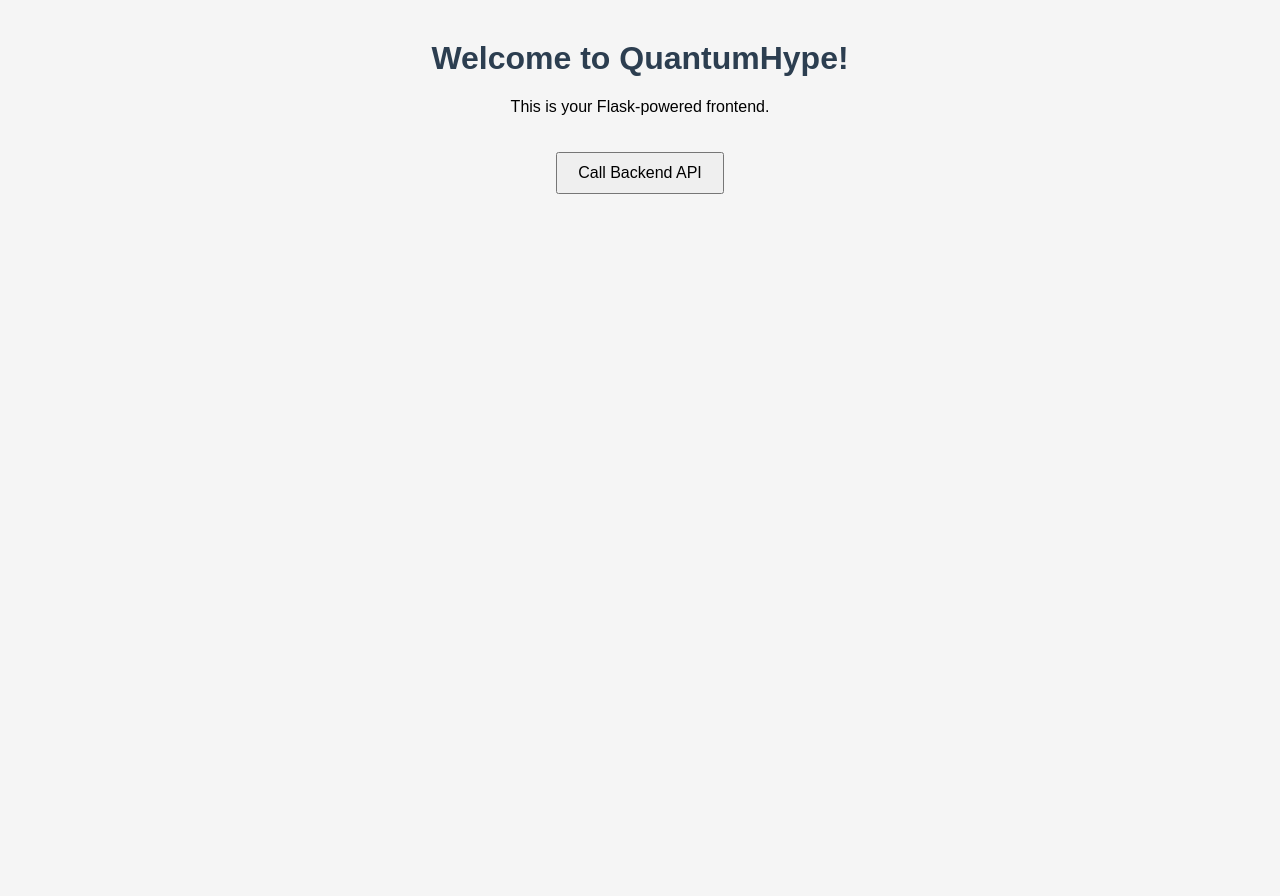
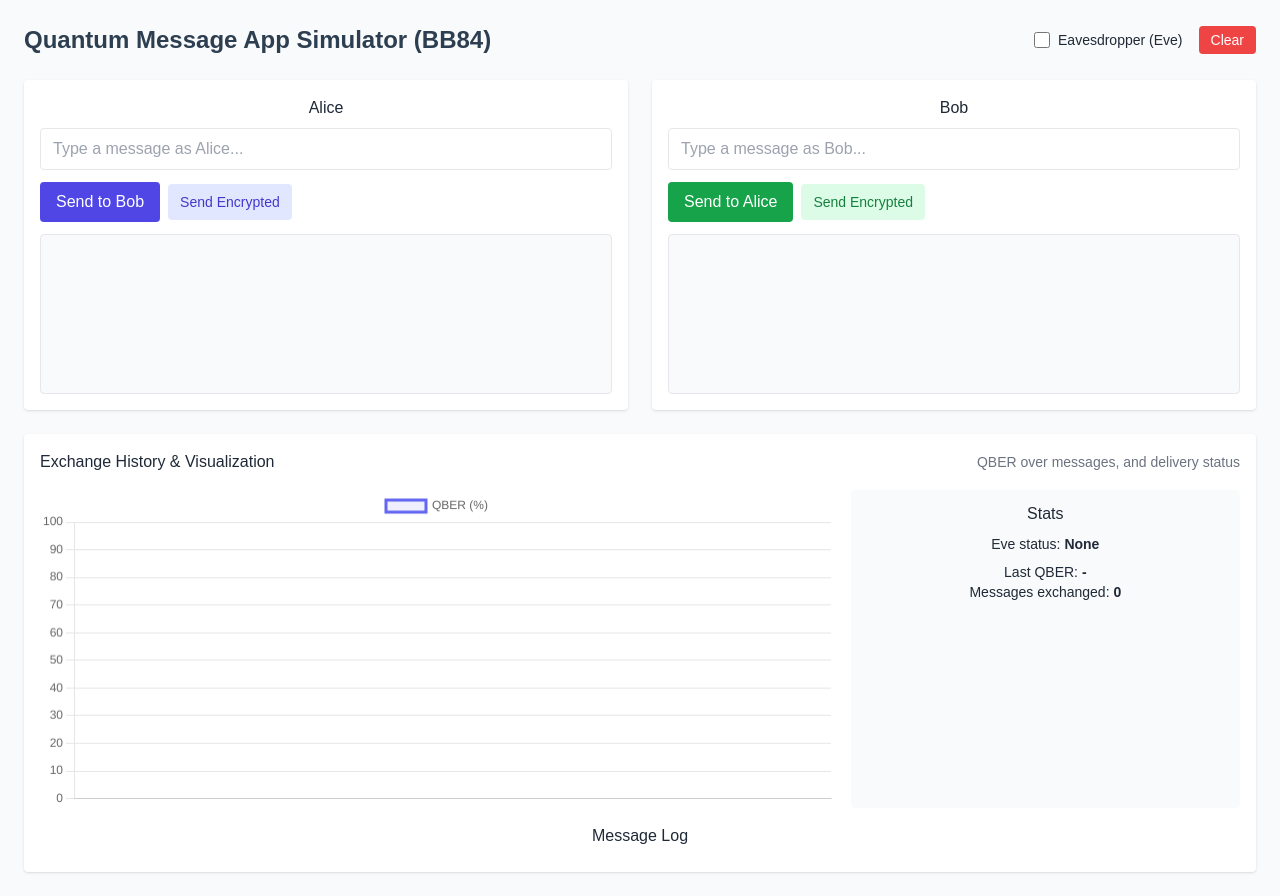
Before and after one commit to frankmathewsajan/QuantumHype, a Flask app: page / in a window 1280 px wide. Before the commit the page ends 194 px from the top, so only its background shows below. Run offline with Flask 3, Linux system fonts and the light colour scheme; parts of the project's set-up code (start-up, migrations or seed data) failed here and were passed over; some libraries are stand-ins or nearby versions.

Commit message:
added UI

```diff
--- a/main.py
+++ b/main.py
@@ -1,85 +1,139 @@
 import random
 from qiskit import QuantumCircuit
 from qiskit_aer import Aer
+from flask import Flask, render_template, jsonify, request
 
-def bb84(num_bits=20, eavesdrop=False):
-    # Step 1: Alice chooses random bits and bases
-    alice_bits = [random.randint(0, 1) for _ in range(num_bits)]
-    alice_bases = [random.randint(0, 1) for _ in range(num_bits)]  # 0=Z basis, 1=X basis
+app = Flask(__name__)
 
-    # Step 2: Alice prepares qubits
+def bb84_message_sim(message, eavesdrop=False):
+    steps = []
+    # Convert message to bits (ASCII, 8 bits per char)
+    bits = []
+    for c in message:
+        bits.extend([int(b) for b in format(ord(c), '08b')])
+    num_bits = len(bits)
+    steps.append({'step': 'text_to_bits', 'text': message, 'bits': bits, 'bit_string': ''.join(str(b) for b in bits)})
+
+    alice_bits = bits
+    alice_bases = [random.randint(0, 1) for _ in range(num_bits)]
+    steps.append({'step': 'alice_bases', 'bases': alice_bases})
+
     qubits = []
+    prepared_states = []
     for bit, basis in zip(alice_bits, alice_bases):
         qc = QuantumCircuit(1, 1)
+        state_descr = None
         if bit == 1:
-            qc.x(0)  # Encode bit
+            qc.x(0)
         if basis == 1:
+            qc.h(0)
+        # Describe prepared quantum state for visualization
+        if basis == 0 and bit == 0:
+            state_descr = '|0>'
+        elif basis == 0 and bit == 1:
+            state_descr = '|1>'
+        elif basis == 1 and bit == 0:
+            state_descr = '|+>'
+        elif basis == 1 and bit == 1:
+            state_descr = '|->'
+        prepared_states.append({'bit': bit, 'basis': basis, 'state': state_descr})
+        qubits.append(qc)
+    steps.append({'step': 'alice_prepare', 'prepared': prepared_states})
 
-            from flask import Flask, render_template, jsonify
+    eve_bases = []
+    eve_results = []
+    if eavesdrop:
+        eve_actions = []
+        for i, qc in enumerate(qubits):
+            eve_basis = random.randint(0, 1)
+            eve_bases.append(eve_basis)
+            # Simulate Eve measurement result: if measuring in same basis as preparation, she'll get the prepared bit; otherwise random
+            if eve_basis == alice_bases[i]:
+                eve_result = alice_bits[i]
+            else:
+                eve_result = random.randint(0, 1)
+            eve_results.append(eve_result)
+            # Reprepare qubit according to Eve's measured outcome in the same basis (so she resends her measured state)
+            qc.reset(0)
+            if eve_basis == 0:
+                if eve_result == 1:
+                    qc.x(0)
+            else:
+                if eve_result == 0:
+                    qc.h(0)
+                else:
+                    qc.x(0)
+                    qc.h(0)
+            eve_actions.append({'index': i, 'eve_basis': eve_basis, 'eve_result': eve_result, 'resent_state': ('|0>' if (eve_basis==0 and eve_result==0) else ('|1>' if (eve_basis==0 and eve_result==1) else ('|+>' if (eve_basis==1 and eve_result==0) else '|->')) )})
+        steps.append({'step': 'eve_actions', 'actions': eve_actions})
 
-            app = Flask(__name__)
+    bob_bases = [random.randint(0, 1) for _ in range(num_bits)]
+    steps.append({'step': 'bob_bases', 'bases': bob_bases})
 
-            @app.route('/')
-            def index():
-                return render_template('index.html')
-
-            @app.route('/api/hello')
-            def hello_api():
-                return jsonify({'message': 'Hello from the Flask backend!'})
-
-            if __name__ == '__main__':
-                app.run(debug=True)
-
-    # Step 3: Eve intercepts (optional)
-    if eavesdrop:
-        for qc in qubits:
-            eve_basis = random.randint(0, 1)
-            if eve_basis == 1:
-                qc.h(0)
-            qc.measure(0, 0)  # Eve measures
-            qc.barrier()
-            qc.reset(0)       # Resend qubit
-            qc.barrier()
-
-    # Step 4: Bob chooses random bases and measures
-    bob_bases = [random.randint(0, 1) for _ in range(num_bits)]
     results = []
     simulator = Aer.get_backend('aer_simulator')
-
     for qc, basis in zip(qubits, bob_bases):
         circ = qc.copy()
         if basis == 1:
             circ.h(0)
         circ.measure(0, 0)
-
-        # In Qiskit 1.x, use run() instead of execute()
         job = simulator.run(circ, shots=1, memory=True)
         result = job.result()
         results.append(int(result.get_memory()[0]))
+    steps.append({'step': 'bob_results', 'results': results})
 
-    # Step 5: Key sifting
     sifted_key_alice = []
     sifted_key_bob = []
+    sifted_indices = []
     for i in range(num_bits):
         if alice_bases[i] == bob_bases[i]:
             sifted_key_alice.append(alice_bits[i])
             sifted_key_bob.append(results[i])
+            sifted_indices.append(i)
+    steps.append({'step': 'sifting', 'sifted_indices': sifted_indices, 'alice_sifted': sifted_key_alice, 'bob_sifted': sifted_key_bob})
 
-    # Step 6: Calculate QBER
     errors = sum([a != b for a, b in zip(sifted_key_alice, sifted_key_bob)])
     qber = errors / len(sifted_key_alice) if sifted_key_alice else 0
+    eve_detected = qber > 0.15  # Arbitrary threshold for eavesdropping detection
+    steps.append({'step': 'qber', 'errors': errors, 'qber': qber, 'eve_detected': eve_detected})
 
-    print("\n=== BB84 Simulation Results ===")
-    print(f"Total bits sent: {num_bits}")
-    print(f"Sifted key length: {len(sifted_key_alice)}")
-    print(f"QBER: {qber*100:.2f}%")
-    print("Final shared key (Alice):", sifted_key_alice)
-    print("Final shared key (Bob)  :", sifted_key_bob)
+    # Try to reconstruct message from sifted key (if enough bits)
+    delivered_message = None
+    reconstruction_steps = []
+    if len(sifted_key_bob) >= 8:
+        chars = []
+        for i in range(0, len(sifted_key_bob) - len(sifted_key_bob)%8, 8):
+            byte = sifted_key_bob[i:i+8]
+            val = int(''.join(str(b) for b in byte), 2)
+            chars.append({'byte_index': i//8, 'bits': byte, 'value': val, 'char': chr(val)})
+        delivered_message = ''.join([c['char'] for c in chars])
+        reconstruction_steps = chars
+    steps.append({'step': 'reconstruction', 'reconstruction': reconstruction_steps, 'delivered_message': delivered_message})
 
-# Run without Eve
-print("Run 1: Without Eve (Expected low QBER)")
-bb84(num_bits=20, eavesdrop=False)
+    return {
+        'original_message': message,
+        'delivered_message': delivered_message,
+        'eve_detected': eve_detected,
+        'qber': qber,
+        'alice_key': sifted_key_alice,
+        'bob_key': sifted_key_bob,
+        'sifted_indices': sifted_indices,
+        'total_bits': num_bits,
+        'sifted_key_length': len(sifted_key_alice),
+        'steps': steps
+    }
 
-# Run with Eve
-print("\nRun 2: With Eve (Expected high QBER)")
-bb84(num_bits=20, eavesdrop=True)
+@app.route('/')
+def index():
+    return render_template('index.html')
+
+@app.route('/api/message', methods=['POST'])
+def api_message():
+    data = request.get_json()
+    message = data.get('message', '')
+    eavesdrop = bool(data.get('eavesdrop', False))
+    result = bb84_message_sim(message, eavesdrop=eavesdrop)
+    return jsonify(result)
+
+if __name__ == '__main__':
+    app.run(debug=True)
--- a/static/app.js
+++ b/static/app.js
@@ -1,5 +1,174 @@
-document.getElementById('api-btn').addEventListener('click', async () => {
-    const response = await fetch('/api/hello');
-    const data = await response.json();
-    document.getElementById('api-response').textContent = data.message;
+document.addEventListener('DOMContentLoaded', function() {
+    const form = document.getElementById('message-form');
+    const resultDiv = document.getElementById('result');
+    form.addEventListener('submit', async function(e) {
+        e.preventDefault();
+        resultDiv.innerHTML = 'Sending message...';
+        const message = document.getElementById('message').value;
+        const eavesdrop = document.getElementById('eavesdrop').checked;
+        const response = await fetch('/api/message', {
+            method: 'POST',
+            headers: { 'Content-Type': 'application/json' },
+            body: JSON.stringify({ message, eavesdrop })
+        });
+        const data = await response.json();
+        let eveStatus = data.eve_detected
+            ? '<span style="color:red;font-weight:bold;">Eavesdropping Detected! (QBER: ' + (data.qber*100).toFixed(2) + '%)</span>'
+            : '<span style="color:green;font-weight:bold;">No Eavesdropping Detected (QBER: ' + (data.qber*100).toFixed(2) + '%)</span>';
+        let deliveryStatus = (data.delivered_message === data.original_message)
+            ? '<span style="color:green;font-weight:bold;">Message delivered securely to Bob!</span>'
+            : '<span style="color:orange;font-weight:bold;">Message corrupted or incomplete.</span>';
+        resultDiv.innerHTML = `
+            <div style="margin-bottom:10px;">${eveStatus}</div>
+            <div style="margin-bottom:10px;">${deliveryStatus}</div>
+            <b>Alice sent:</b> ${data.original_message}<br>
+            <b>Bob received:</b> ${data.delivered_message || '<i>(not enough bits to reconstruct)</i>'}<br>
+            <details style="margin-top:10px;"><summary>Show BB84 Details</summary>
+                <b>Total bits sent:</b> ${data.total_bits}<br>
+                <b>Sifted key length:</b> ${data.sifted_key_length}<br>
+                <b>Final shared key (Alice):</b> ${data.alice_key.join(' ')}<br>
+                <b>Final shared key (Bob):</b> ${data.bob_key.join(' ')}<br>
+            </details>
+        `;
+    });
 });
+
+let qberChart;
+let qberData = [];
+let msgCount = 0;
+
+function initChart() {
+    const ctx = document.getElementById('qberChart').getContext('2d');
+    qberChart = new Chart(ctx, {
+        type: 'line',
+        data: {
+            labels: [],
+            datasets: [{
+                label: 'QBER (%)',
+                data: [],
+                borderColor: 'rgba(99,102,241,1)',
+                backgroundColor: 'rgba(99,102,241,0.1)',
+                tension: 0.3
+            }]
+        },
+        options: {
+            scales: {
+                y: { beginAtZero: true, max: 100 }
+            }
+        }
+    });
+}
+
+function updateStats(eveDetected, qber) {
+    document.getElementById('stat-eve').innerHTML = 'Eve status: <span class="font-semibold">' + (eveDetected ? 'Detected' : 'None') + '</span>';
+    document.getElementById('stat-last').innerHTML = 'Last QBER: <span class="font-semibold">' + (qber*100).toFixed(2) + '%</span>';
+    msgCount += 1;
+    document.getElementById('stat-count').innerHTML = 'Messages exchanged: <span class="font-semibold">' + msgCount + '</span>';
+}
+
+function addLog(entry) {
+    const div = document.createElement('div');
+    div.className = 'message-log-item';
+    div.innerHTML = entry;
+    const log = document.getElementById('message-log');
+    log.prepend(div);
+}
+
+function addAliceMessage(text) {
+    const m = document.createElement('div');
+    m.className = 'alice';
+    m.textContent = text;
+    document.getElementById('alice-messages').prepend(m);
+}
+function addBobMessage(text) {
+    const m = document.createElement('div');
+    m.className = 'bob';
+    m.textContent = text;
+    document.getElementById('bob-messages').prepend(m);
+}
+
+async function sendMessage(sender, message, eavesdrop, encrypted=false) {
+    // call backend to simulate BB84 for this message
+    const resp = await fetch('/api/message', {
+        method: 'POST',
+        headers: { 'Content-Type': 'application/json' },
+        body: JSON.stringify({ message, eavesdrop, encrypted, sender })
+    });
+    const data = await resp.json();
+    // update chart
+    qberChart.data.labels.unshift(new Date().toLocaleTimeString());
+    qberChart.data.datasets[0].data.unshift((data.qber*100).toFixed(2));
+    if (qberChart.data.labels.length > 20) { qberChart.data.labels.pop(); qberChart.data.datasets[0].data.pop(); }
+    qberChart.update();
+
+    updateStats(data.eve_detected, data.qber);
+
+    // deliver message to the other user; show encryption indicators
+    if (sender === 'alice') {
+        addAliceMessage('You' + (encrypted ? ' (encrypted)' : '') + ': ' + message);
+        if (data.delivered_message) {
+            addBobMessage('Alice' + (encrypted ? ' (decrypted)' : '') + ': ' + data.delivered_message);
+        } else {
+            addBobMessage('Alice: (message corrupted)');
+        }
+        addLog('<b>Alice → Bob</b>' + (encrypted ? ' [encrypted]' : '') + ': ' + message + '<br>QBER: ' + (data.qber*100).toFixed(2) + '% — Eve: ' + (data.eve_detected ? 'Yes' : 'No'));
+    } else {
+        addBobMessage('You' + (encrypted ? ' (encrypted)' : '') + ': ' + message);
+        if (data.delivered_message) {
+            addAliceMessage('Bob' + (encrypted ? ' (decrypted)' : '') + ': ' + data.delivered_message);
+        } else {
+            addAliceMessage('Bob: (message corrupted)');
+        }
+        addLog('<b>Bob → Alice</b>' + (encrypted ? ' [encrypted]' : '') + ': ' + message + '<br>QBER: ' + (data.qber*100).toFixed(2) + '% — Eve: ' + (data.eve_detected ? 'Yes' : 'No'));
+    }
+}
+
+// Wire up UI
+function wireUI() {
+    initChart();
+    document.getElementById('alice-send').addEventListener('click', async () => {
+        const msg = document.getElementById('alice-message').value || '';
+        const eve = document.getElementById('eavesdrop-toggle').checked;
+        if (!msg) return;
+        await sendMessage('alice', msg, eve, false);
+        document.getElementById('alice-message').value = '';
+    });
+    document.getElementById('alice-send-anon').addEventListener('click', async () => {
+        const msg = document.getElementById('alice-message').value || '';
+        const eve = document.getElementById('eavesdrop-toggle').checked;
+        if (!msg) return;
+        await sendMessage('alice', msg, eve, true);
+        document.getElementById('alice-message').value = '';
+    });
+    document.getElementById('bob-send').addEventListener('click', async () => {
+        const msg = document.getElementById('bob-message').value || '';
+        const eve = document.getElementById('eavesdrop-toggle').checked;
+        if (!msg) return;
+        await sendMessage('bob', msg, eve, false);
+        document.getElementById('bob-message').value = '';
+    });
+    document.getElementById('bob-send-anon').addEventListener('click', async () => {
+        const msg = document.getElementById('bob-message').value || '';
+        const eve = document.getElementById('eavesdrop-toggle').checked;
+        if (!msg) return;
+        await sendMessage('bob', msg, eve, true);
+        document.getElementById('bob-message').value = '';
+    });
+    document.getElementById('clear-btn').addEventListener('click', () => {
+        document.getElementById('alice-messages').innerHTML = '';
+        document.getElementById('bob-messages').innerHTML = '';
+        document.getElementById('message-log').innerHTML = '';
+        qberChart.data.labels = [];
+        qberChart.data.datasets[0].data = [];
+        qberChart.update();
+        msgCount = 0;
+        document.getElementById('stat-count').innerHTML = 'Messages exchanged: <span class="font-semibold">0</span>';
+    });
+}
+
+// Initialize
+if (document.readyState === 'loading') {
+    document.addEventListener('DOMContentLoaded', wireUI);
+} else {
+    wireUI();
+}
--- a/static/style.css
+++ b/static/style.css
@@ -20,3 +20,12 @@ button {
     color: #27ae60;
     font-weight: bold;
 }
+
+/* Custom small tweaks */
+#alice-messages div, #bob-messages div {
+  padding: 6px;
+  border-radius: 6px;
+}
+#alice-messages div.alice { background: #eef2ff; text-align: left; }
+#bob-messages div.bob { background: #ecfdf5; text-align: left; }
+.message-log-item { padding: 8px; border-radius: 6px; background: #fff; border: 1px solid #e5e7eb; }
--- a/templates/index.html
+++ b/templates/index.html
@@ -3,14 +3,80 @@
 <head>
     <meta charset="UTF-8">
     <meta name="viewport" content="width=device-width, initial-scale=1.0">
-    <title>QuantumHype Frontend</title>
+    <title>QuantumHype — Message App Simulator</title>
+    <script src="https://cdn.tailwindcss.com"></script>
     <link rel="stylesheet" href="/static/style.css">
+    <script src="https://cdn.jsdelivr.net/npm/chart.js"></script>
+    <script src="https://unpkg.com/flowbite@1.6.5/dist/flowbite.min.js"></script>
 </head>
-<body>
-    <h1>Welcome to QuantumHype!</h1>
-    <p>This is your Flask-powered frontend.</p>
-    <button id="api-btn">Call Backend API</button>
-    <div id="api-response"></div>
+<body class="bg-gray-50 text-gray-800">
+    <div class="container mx-auto p-6">
+        <header class="flex items-center justify-between mb-6">
+            <h1 class="text-2xl font-semibold">Quantum Message App Simulator (BB84)</h1>
+            <div class="flex items-center space-x-4">
+                <label class="flex items-center space-x-2">
+                    <input id="eavesdrop-toggle" type="checkbox" class="h-4 w-4 text-indigo-600 rounded">
+                    <span class="text-sm">Eavesdropper (Eve)</span>
+                </label>
+                <button id="clear-btn" class="bg-red-500 text-white px-3 py-1 rounded hover:bg-red-600 text-sm">Clear</button>
+            </div>
+        </header>
+
+        <main class="grid grid-cols-1 lg:grid-cols-2 gap-6">
+            <!-- Alice panel -->
+            <section class="bg-white shadow rounded p-4 flex flex-col">
+                <h2 class="font-medium mb-2">Alice</h2>
+                <div class="flex-1 flex flex-col">
+                    <input id="alice-message" type="text" maxlength="128" placeholder="Type a message as Alice..." class="border rounded px-3 py-2 mb-3 focus:outline-none focus:ring-2 focus:ring-indigo-200">
+                    <div class="flex items-center space-x-2 mb-3">
+                        <button id="alice-send" class="bg-indigo-600 text-white px-4 py-2 rounded hover:bg-indigo-700">Send to Bob</button>
+                        <button id="alice-send-anon" class="bg-indigo-100 text-indigo-700 px-3 py-2 rounded hover:bg-indigo-200 text-sm">Send Encrypted</button>
+                    </div>
+                    <div class="flex-1 overflow-auto border rounded p-2 bg-gray-50" style="min-height:160px;" id="alice-messages"></div>
+                </div>
+            </section>
+
+            <!-- Bob panel -->
+            <section class="bg-white shadow rounded p-4 flex flex-col">
+                <h2 class="font-medium mb-2">Bob</h2>
+                <div class="flex-1 flex flex-col">
+                    <input id="bob-message" type="text" maxlength="128" placeholder="Type a message as Bob..." class="border rounded px-3 py-2 mb-3 focus:outline-none focus:ring-2 focus:ring-indigo-200">
+                    <div class="flex items-center space-x-2 mb-3">
+                        <button id="bob-send" class="bg-green-600 text-white px-4 py-2 rounded hover:bg-green-700">Send to Alice</button>
+                        <button id="bob-send-anon" class="bg-green-100 text-green-700 px-3 py-2 rounded hover:bg-green-200 text-sm">Send Encrypted</button>
+                    </div>
+                    <div class="flex-1 overflow-auto border rounded p-2 bg-gray-50" style="min-height:160px;" id="bob-messages"></div>
+                </div>
+            </section>
+        </main>
+
+        <section class="mt-6 bg-white shadow rounded p-4">
+            <div class="flex items-center justify-between mb-4">
+                <h3 class="font-medium">Exchange History & Visualization</h3>
+                <div class="text-sm text-gray-500">QBER over messages, and delivery status</div>
+            </div>
+            <div class="grid grid-cols-1 lg:grid-cols-3 gap-4">
+                <div class="col-span-2">
+                    <canvas id="qberChart" height="120"></canvas>
+                </div>
+                <div>
+                    <div class="bg-gray-50 p-3 rounded h-full">
+                        <h4 class="font-medium mb-2">Stats</h4>
+                        <div id="stat-eve" class="text-sm mb-2">Eve status: <span class="font-semibold">None</span></div>
+                        <div id="stat-last" class="text-sm">Last QBER: <span class="font-semibold">-</span></div>
+                        <div id="stat-count" class="text-sm">Messages exchanged: <span class="font-semibold">0</span></div>
+                    </div>
+                </div>
+            </div>
+
+            <div class="mt-4">
+                <h4 class="font-medium mb-2">Message Log</h4>
+                <div id="message-log" class="space-y-2 max-h-64 overflow-auto"></div>
+            </div>
+        </section>
+
+    </div>
+
     <script src="/static/app.js"></script>
 </body>
 </html>
```
